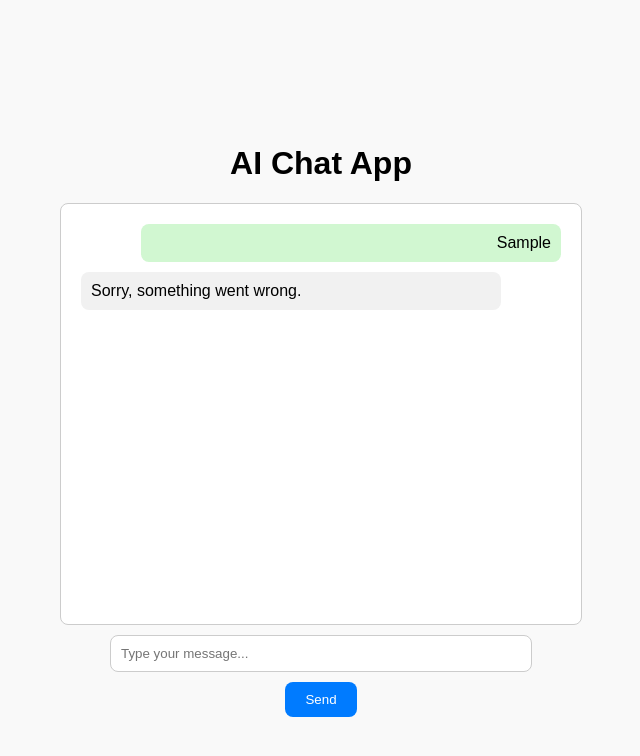
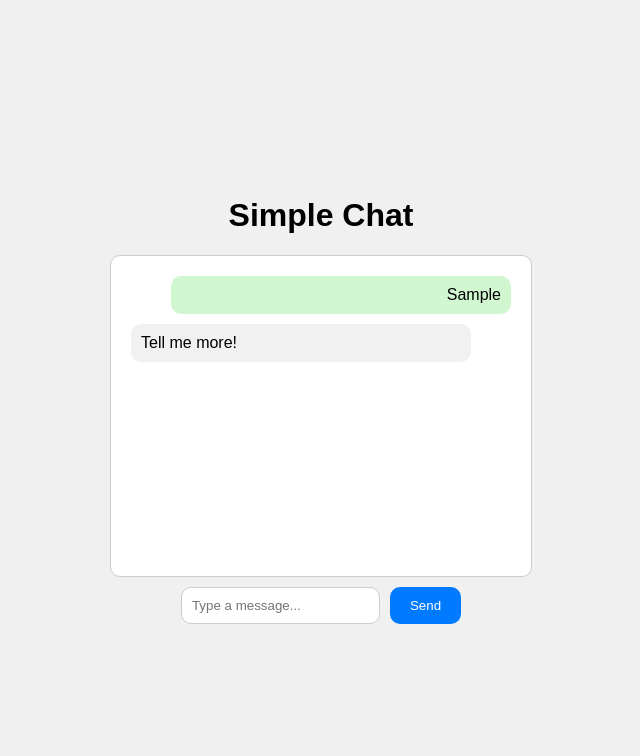
Before and after one commit to nagulofc/Chat, a website: page index.html in a window 1280 px wide. Both pictures are taken after typing "Sample" into the empty fields and a click on the button "Send". Shown: the whole page, without its empty margins (319-959 px from the left). Drawn offline with Linux system fonts and the light colour scheme; no server answers.

Commit message:
Update index.html

```diff
--- a/index.html
+++ b/index.html
@@ -3,124 +3,112 @@
 <head>
   <meta charset="UTF-8">
   <meta name="viewport" content="width=device-width, initial-scale=1.0">
-  <title>AI Chat App</title>
+  <title>Simple Chat</title>
   <style>
     body {
       font-family: Arial, sans-serif;
-      background-color: #f9f9f9;
-      margin: 0;
-      padding: 20px;
+      background-color: #f0f0f0;
       display: flex;
       flex-direction: column;
       align-items: center;
       justify-content: center;
       height: 100vh;
+      margin: 0;
     }
     #chat-box {
       width: 90%;
-      max-width: 500px;
-      height: 400px;
+      max-width: 400px;
+      height: 300px;
       border: 1px solid #ccc;
-      border-radius: 8px;
+      border-radius: 10px;
       overflow-y: auto;
       padding: 10px;
-      background: white;
+      background-color: #fff;
     }
     .message {
       margin: 10px;
       padding: 10px;
-      border-radius: 8px;
+      border-radius: 10px;
       max-width: 80%;
     }
     .user {
-      background: #d1f7d1;
+      background-color: #d1f7d1;
+      text-align: right;
       margin-left: auto;
-      text-align: right;
     }
     .bot {
-      background: #f1f1f1;
+      background-color: #f1f1f1;
+      text-align: left;
       margin-right: auto;
-      text-align: left;
+    }
+    #input-container {
+      display: flex;
+      margin-top: 10px;
     }
     #chat-input {
-      width: 80%;
-      max-width: 400px;
+      flex: 1;
       padding: 10px;
-      margin-top: 10px;
       border: 1px solid #ccc;
-      border-radius: 8px;
+      border-radius: 10px;
     }
     #send-btn {
       padding: 10px 20px;
-      margin-top: 10px;
-      background: #007bff;
+      margin-left: 10px;
+      background-color: #007bff;
       color: white;
       border: none;
-      border-radius: 8px;
+      border-radius: 10px;
       cursor: pointer;
     }
     #send-btn:hover {
-      background: #0056b3;
+      background-color: #0056b3;
     }
   </style>
 </head>
 <body>
-  <h1>AI Chat App</h1>
+  <h1>Simple Chat</h1>
   <div id="chat-box"></div>
-  <input id="chat-input" type="text" placeholder="Type your message..." />
-  <button id="send-btn">Send</button>
+  <div id="input-container">
+    <input id="chat-input" type="text" placeholder="Type a message..." />
+    <button id="send-btn">Send</button>
+  </div>
 
   <script>
-    const chatBox = document.getElementById('chat-box');
-    const chatInput = document.getElementById('chat-input');
-    const sendBtn = document.getElementById('send-btn');
+    const chatBox = document.getElementById("chat-box");
+    const chatInput = document.getElementById("chat-input");
+    const sendBtn = document.getElementById("send-btn");
 
-    sendBtn.addEventListener('click', sendMessage);
+    const botResponses = [
+      "Hello! How can I help you?",
+      "I'm here to assist you.",
+      "Tell me more!",
+      "Interesting, please continue.",
+      "Can you elaborate on that?",
+      "I'm just a simple bot, but I'm listening!",
+    ];
 
-    async function sendMessage() {
+    sendBtn.addEventListener("click", () => {
       const userMessage = chatInput.value.trim();
-      if (!userMessage) return;
+      if (userMessage === "") return;
 
-      addMessage(userMessage, 'user');
-      chatInput.value = '';
+      // Add user message
+      addMessage(userMessage, "user");
+      chatInput.value = "";
 
-      const botReply = await getBotReply(userMessage);
-      addMessage(botReply, 'bot');
-    }
+      // Simulate bot response
+      setTimeout(() => {
+        const botMessage =
+          botResponses[Math.floor(Math.random() * botResponses.length)];
+        addMessage(botMessage, "bot");
+      }, 1000);
+    });
 
-    function addMessage(text, sender) {
-      const messageDiv = document.createElement('div');
+    function addMessage(message, sender) {
+      const messageDiv = document.createElement("div");
       messageDiv.className = `message ${sender}`;
-      messageDiv.textContent = text;
+      messageDiv.textContent = message;
       chatBox.appendChild(messageDiv);
       chatBox.scrollTop = chatBox.scrollHeight;
-    }
-
-    async function getBotReply(userMessage) {
-      const API_KEY = 'YOUR_OPENAI_API_KEY'; // Replace with your OpenAI API key
-
-      try {
-        const response = await fetch('https://api.openai.com/v1/completions', {
-          method: 'POST',
-          headers: {
-            'Content-Type': 'application/json',
-            'Authorization': `Bearer ${API_KEY}`
-          },
-          body: JSON.stringify({
-            model: 'text-davinci-003',
-            prompt: `You are a helpful assistant. Respond to: "${userMessage}"`,
-            max_tokens: 100
-          })
-        });
-
-        if (!response.ok) throw new Error('Failed to fetch the AI reply.');
-
-        const data = await response.json();
-        return data.choices[0].text.trim();
-      } catch (error) {
-        console.error('Error:', error);
-        return 'Sorry, something went wrong.';
-      }
     }
   </script>
 </body>
```
